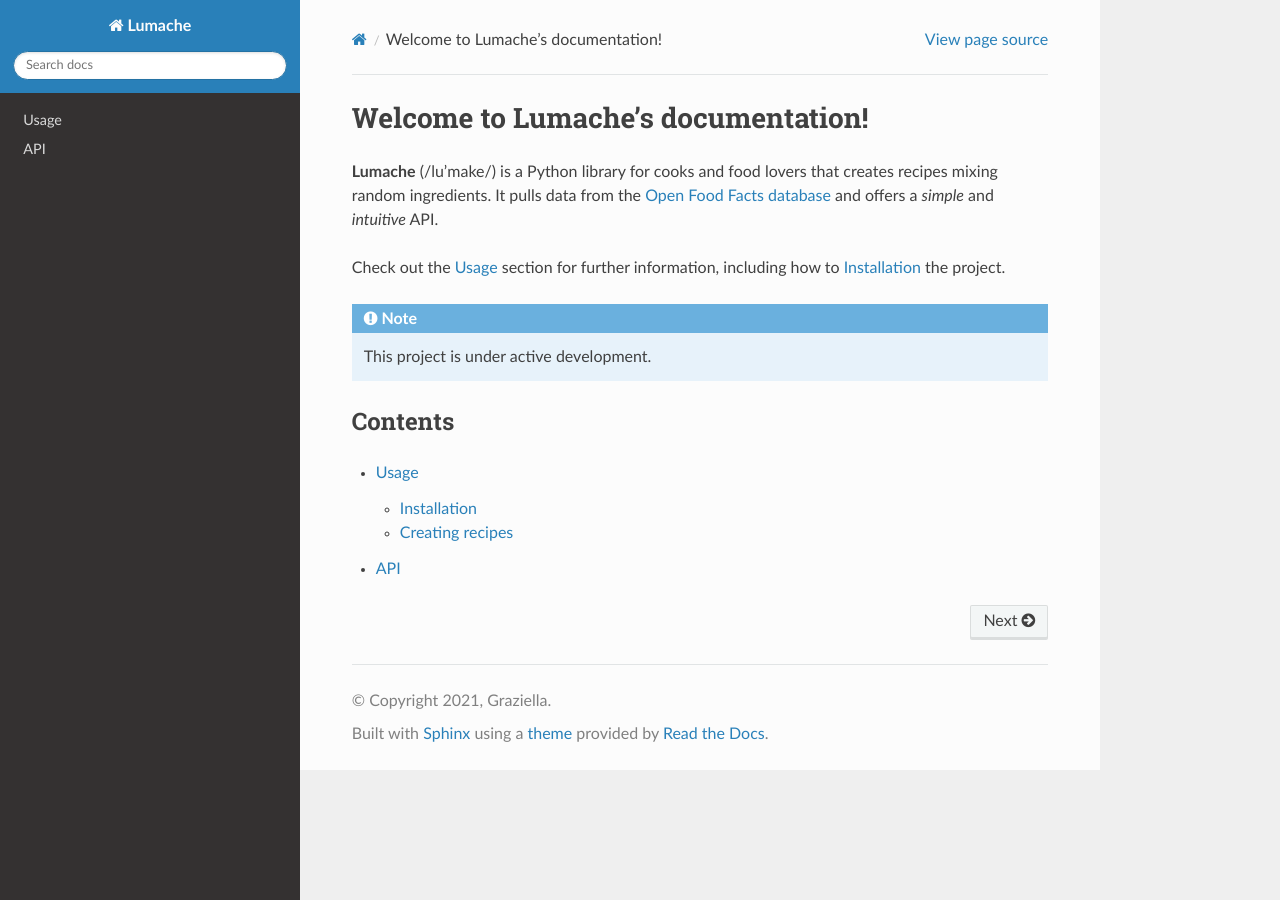
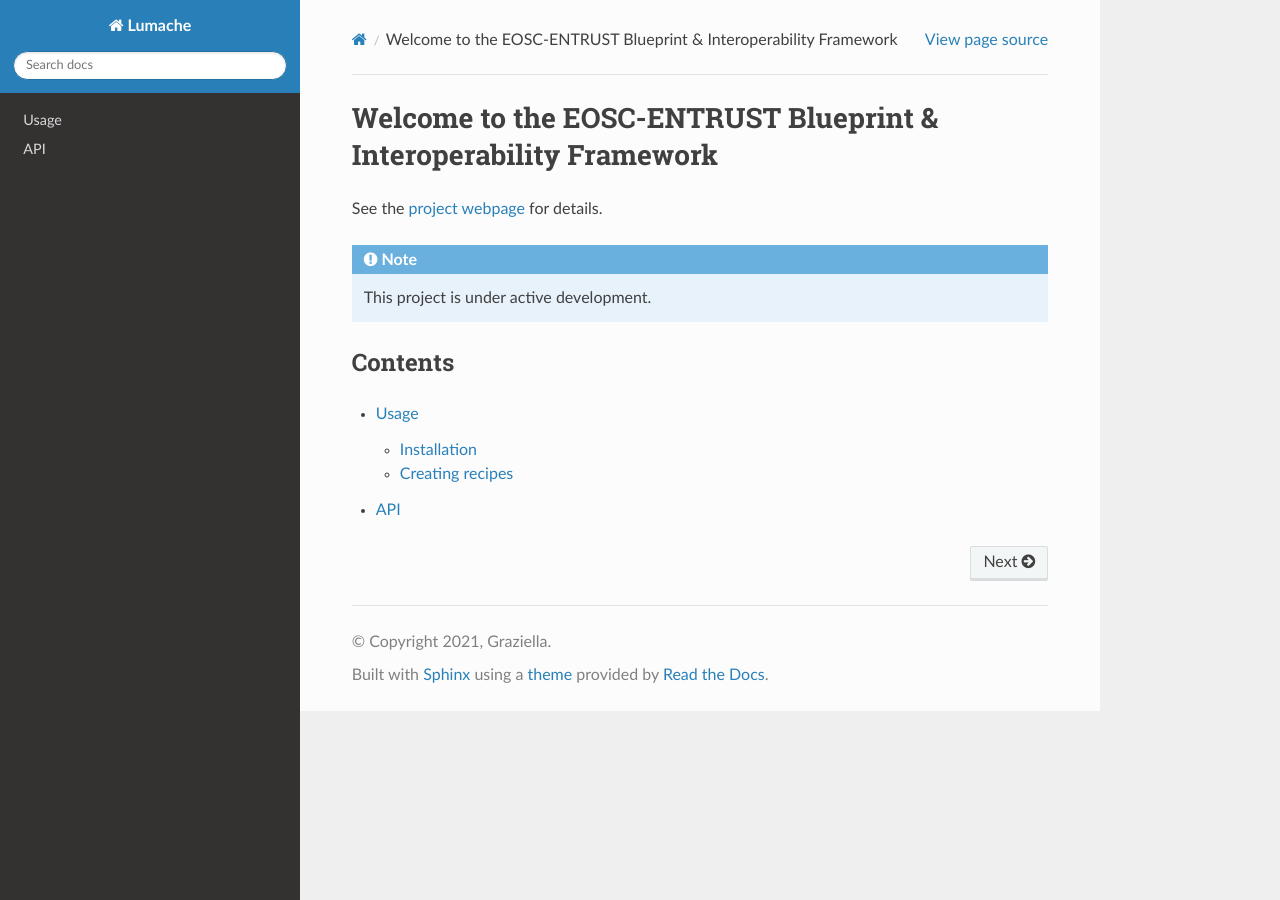
Before and after one commit to paalsat/entrust-blueprint, a Sphinx documentation site: the page built from docs/source/index.rst, in a window 1280 px wide. Built offline with Sphinx 7.4.7 and the Read the Docs theme 3.1.0, drawn with Linux system fonts in a browser that asks for light colours.

Commit message:
Update index.rst
First minor change from template.

```diff
--- a/docs/source/index.rst
+++ b/docs/source/index.rst
@@ -1,13 +1,7 @@
-Welcome to Lumache's documentation!
+Welcome to the EOSC-ENTRUST Blueprint & Interoperability Framework
 ===================================
 
-**Lumache** (/lu'make/) is a Python library for cooks and food lovers
-that creates recipes mixing random ingredients.
-It pulls data from the `Open Food Facts database <https://world.openfoodfacts.org/>`_
-and offers a *simple* and *intuitive* API.
-
-Check out the :doc:`usage` section for further information, including
-how to :ref:`installation` the project.
+See the `project webpage <https://eosc-entrust.eu>`_ for details.
 
 .. note::
 
```
